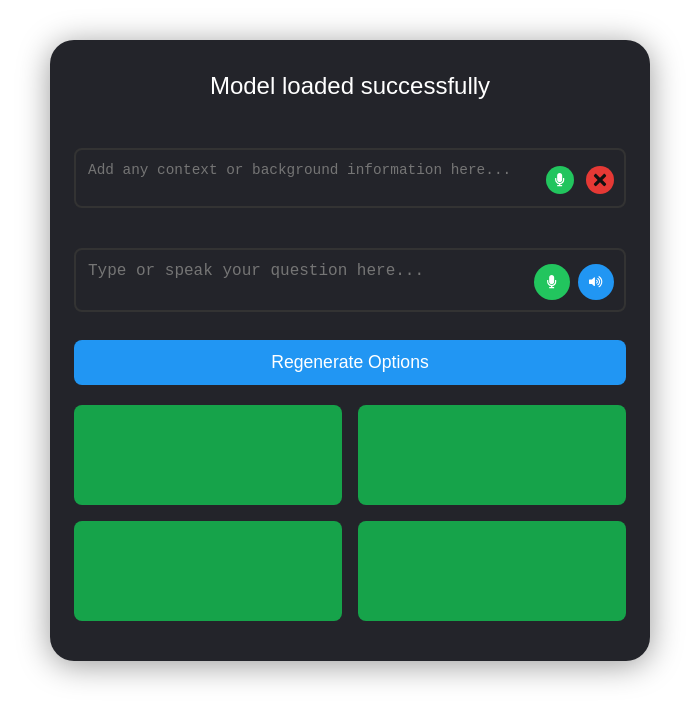
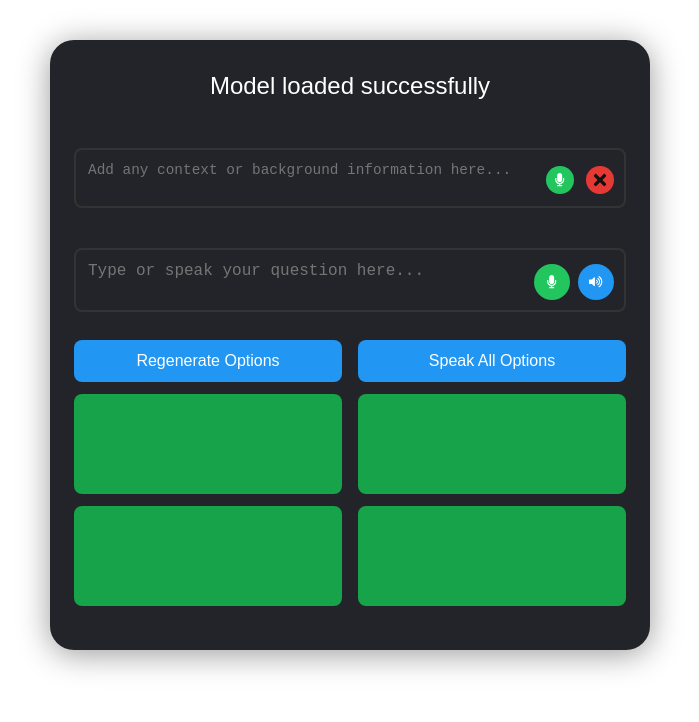
Before and after one commit to ShambhaviNK/tejuWebAppNew, a Next.js app in the folder teju-webnew-ui/: page / in a window 1280 px wide. Shown: the top 722 px of the page, without its empty margins (290-989 px from the left). Built offline with nearby package versions, Linux system fonts and the light colour scheme.

Commit message:
speak 4 options button added

```diff
--- a/teju-webnew-ui/src/app/components/MainInterface.styles.ts
+++ b/teju-webnew-ui/src/app/components/MainInterface.styles.ts
@@ -35,6 +35,40 @@ export const Button = styled.button<{ $green?: boolean; $red?: boolean }>`
     background: ${({ $green, $red }) =>
       $red ? "#b71c1c" : $green ? "#16a34a" : "#1976d2"};
   }
+`;
+
+export const SmallButton = styled.button<{ $green?: boolean; $red?: boolean }>`
+  background: ${({ $green, $red }) =>
+    $red ? "#e53935" : $green ? "#22c55e" : "#2196f3"};
+  color: #fff;
+  border: none;
+  border-radius: 8px;
+  padding: 12px 16px;
+  margin: 0;
+  font-size: 1rem;
+  font-weight: 500;
+  cursor: pointer;
+  width: 100%;
+  transition: background 0.2s;
+  &:hover {
+    background: ${({ $green, $red }) =>
+      $red ? "#b71c1c" : $green ? "#16a34a" : "#1976d2"};
+  }
+`;
+
+export const ButtonRow = styled.div`
+  display: flex;
+  gap: 16px;
+  width: 100%;
+  margin: 0;
+`;
+
+export const OptionsContainer = styled.div`
+  display: flex;
+  flex-direction: column;
+  width: 100%;
+  gap: 12px;
+  margin: 12px 0;
 `;
 
 export const TextArea = styled.textarea`
@@ -164,12 +198,12 @@ export const OptionsRow = styled.div`
   display: flex;
   gap: 16px;
   width: 100%;
-  margin: 8px 0;
+  margin: 0;
 `;
 
 export const OptionButton = styled(Button)<{$clicked?: boolean;}>`
   width: 100%;
-  margin: 0px;
+  margin: 0;
   font-size: 1.1rem;
   padding: 50px;
   background: ${({$clicked}) =>
@@ -185,7 +219,7 @@ export const ErrorMsg = styled.div`
   background: #e53935;
   border-radius: 6px;
   padding: 10px 16px;
-  margin: 12px 0;
+  margin: 0;
   width: 100%;
   text-align: center;
   font-weight: 500;
--- a/teju-webnew-ui/src/app/components/MainInterface.tsx
+++ b/teju-webnew-ui/src/app/components/MainInterface.tsx
@@ -1,7 +1,7 @@
 "use client";
 import React, { useState, useRef, useEffect} from "react";
 import { FaMicrophone, FaStop, FaVolumeUp, FaTimes } from "react-icons/fa";
-import { Container, Title, Button, ContextTextArea, ContextTextAreaContainer, ContextMicIcon, ContextClearButton, TextAreaContainer, TextAreaWithIcon, MicIcon, SpeakerIcon, OptionsRow, OptionButton, ErrorMsg } from "./MainInterface.styles";
+import { Container, Title, Button, SmallButton, ButtonRow, OptionsContainer, ContextTextArea, ContextTextAreaContainer, ContextMicIcon, ContextClearButton, TextAreaContainer, TextAreaWithIcon, MicIcon, SpeakerIcon, OptionsRow, OptionButton, ErrorMsg } from "./MainInterface.styles";
 
 // Minimal type definitions for SpeechRecognition API if not present
 declare global {
@@ -454,6 +454,41 @@ export default function MainInterface() {
     window.speechSynthesis.speak(utterance);
   };
 
+  const handleSpeakAllOptions = () => {
+    if (typeof window === "undefined" || !("speechSynthesis" in window)) {
+      alert("Text-to-speech is not supported in this browser.");
+      return;
+    }
+
+    // Filter out empty options
+    const nonEmptyOptions = options.filter(option => option.trim() !== "");
+
+    if (nonEmptyOptions.length === 0) {
+      alert("No options available to speak.");
+      return;
+    }
+
+    // Create a queue of utterances
+    const utterances = nonEmptyOptions.map((option, index) => {
+      const utterance = new window.SpeechSynthesisUtterance(option);
+
+      // Add a small pause between options
+      utterance.onend = () => {
+        if (index < nonEmptyOptions.length - 1) {
+          // Add a small delay before speaking the next option
+          setTimeout(() => {
+            window.speechSynthesis.speak(utterances[index + 1]);
+          }, 500);
+        }
+      };
+
+      return utterance;
+    });
+
+    // Start speaking the first option
+    window.speechSynthesis.speak(utterances[0]);
+  };
+
   return (
     <Container>
       <Title>Model loaded successfully</Title>
@@ -488,9 +523,15 @@ export default function MainInterface() {
           <FaVolumeUp />
         </SpeakerIcon>
       </TextAreaContainer>
-      <Button onClick={() => handleCheckCacheAndGenerateOptions(true)} disabled={loading || !text}>
-        {loading ? "Generating..." : "Regenerate Options"}
-      </Button>
+      <OptionsContainer>
+        <ButtonRow>
+          <SmallButton onClick={() => handleCheckCacheAndGenerateOptions(true)} disabled={loading || !text}>
+            {loading ? "Generating options..." : "Regenerate Options"}
+          </SmallButton>
+          <SmallButton onClick={handleSpeakAllOptions} disabled={options.every(option => option.trim() === "")}>
+            Speak All Options
+          </SmallButton>
+        </ButtonRow>
         {error && <ErrorMsg>{error}</ErrorMsg>}
         <OptionsRow>
           <OptionButton $clicked = {clicked === 0} onClick={() => handleSpeakOption(options[0], 0)}>{options[0]}</OptionButton>
@@ -500,6 +541,7 @@ export default function MainInterface() {
           <OptionButton $clicked = {clicked === 2} onClick={() => handleSpeakOption(options[2], 2)}>{options[2]}</OptionButton>
           <OptionButton $clicked = {clicked === 3} onClick={() => handleSpeakOption(options[3], 3)}>{options[3]}</OptionButton>
         </OptionsRow>
+      </OptionsContainer>
     </Container>
   );
 }
```
Lines whose indentation alone changed are shown as unchanged.
